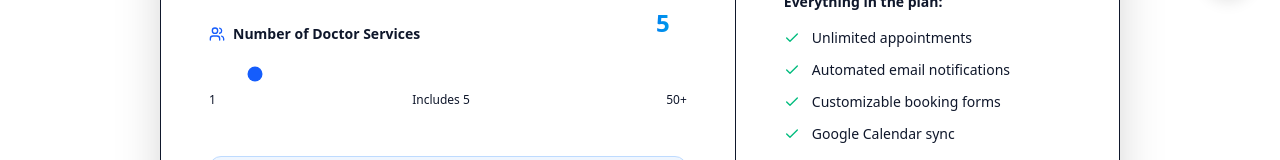
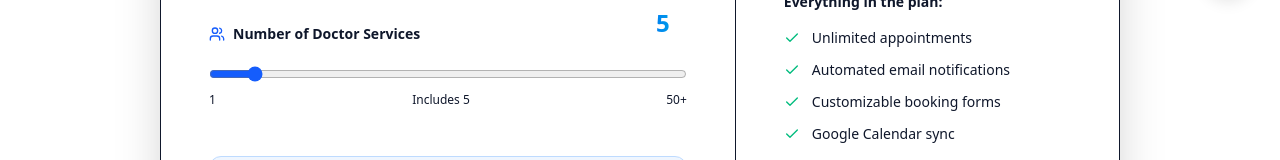
Before and after one commit to Standard-Digitals/clinicgo-landing, a React (Vite) app: page /pricing in a window 1280 px wide. Shown: the part 781-941 px from the top of the page. Built offline with nearby package versions, Linux system fonts and the light colour scheme; no server answers.

Commit message:
feat(): frontend booking done01

```diff
--- a/src/components/HeroSection.tsx
+++ b/src/components/HeroSection.tsx
@@ -51,10 +51,10 @@ export const HeroSection = () => {
             </p>
 
             <div className="flex flex-col sm:flex-row gap-4 justify-center lg:justify-start">
-              <Button href="/signup" size="lg" className="bg-gradient-to-r from-blue-600 to-cyan-500 hover:from-blue-700 hover:to-cyan-600 text-white cursor-pointer text-lg px-8">
+              <Button size="lg" className="bg-gradient-to-r from-blue-600 to-cyan-500 hover:from-blue-700 hover:to-cyan-600 text-white cursor-pointer text-lg px-8" onClick={() => window.open('/signup')}>
                 Start Free <ArrowRight className="ml-2 w-5 h-5" />
               </Button>
-              <Button href="/contact" size="lg" variant="outline" className="text-lg px-8 cursor-pointer">
+              <Button size="lg" variant="outline" className="text-lg px-8 cursor-pointer" onClick={() => window.open('/contact')}>
                 <Play className="mr-2 w-5 h-5" /> Live Demo
               </Button>
             </div>
--- a/src/pages/About.tsx
+++ b/src/pages/About.tsx
@@ -99,10 +99,10 @@ export default function About() {
               </p>
 
               <div className="flex flex-col sm:flex-row gap-4 justify-center lg:justify-start">
-                <Button href="/signup" size="lg" className="bg-gradient-to-r from-blue-600 to-cyan-500 hover:from-blue-700 hover:to-cyan-600 text-white cursor-pointer text-lg px-8">
+                <Button size="lg" className="bg-gradient-to-r from-blue-600 to-cyan-500 hover:from-blue-700 hover:to-cyan-600 text-white cursor-pointer text-lg px-8" onClick={() => window.open('/signup')}>
                   Start Free Trial <ArrowRight className="ml-2 w-5 h-5" />
                 </Button>
-                <Button href="/contact" size="lg" variant="outline" className="text-lg px-8 cursor-pointer">
+                <Button size="lg" variant="outline" className="text-lg px-8 cursor-pointer" onClick={() => window.open('/contact')}>
                   <Play className="mr-2 w-5 h-5" /> Watch Live Demo
                 </Button>
               </div>
--- a/src/pages/Pricing.tsx
+++ b/src/pages/Pricing.tsx
@@ -42,7 +42,7 @@ export default function Pricing() {
       {/* Pricing Calculator */}
       <section className="px-4 sm:px-6 lg:px-8 max-w-5xl mx-auto mb-16 sm:mb-24">
         <motion.div initial={{ opacity: 0, y: 20 }} whileInView={{ opacity: 1, y: 0 }} viewport={{ once: true }}>
-          <Card className="overflow-hidden border-border shadow-2xl">
+          <Card className="border-border shadow-2xl">
             <div className="flex flex-col lg:flex-row">
               {/* Left Side: Calculator */}
               <div className="p-6 sm:p-8 lg:p-12 lg:w-3/5 border-b lg:border-b-0 lg:border-r border-border bg-muted/30">
@@ -54,13 +54,13 @@ export default function Pricing() {
                 {/* Toggle */}
                 <div className="bg-card p-1.5 sm:p-2 rounded-2xl border border-border shadow-sm mb-8 sm:mb-10 flex">
                   <button
-                    onClick={() => setIsYearly(true)}
+                    onClick={() => setIsYearly(false)}
                     className={`flex-1 py-2.5 sm:py-3 text-xs sm:text-sm font-bold rounded-xl transition-all duration-300 ${!isYearly ? 'bg-gradient-to-r from-blue-600 to-cyan-500 text-white shadow-md' : 'text-muted-foreground hover:text-foreground'}`}
                   >
                     Monthly Billing
                   </button>
                   <button
-                    onClick={() => setIsYearly(false)}
+                    onClick={() => setIsYearly(true)}
                     className={`flex-1 py-2.5 sm:py-3 text-xs sm:text-sm font-bold rounded-xl transition-all duration-300 flex flex-col sm:flex-row items-center justify-center gap-1 sm:gap-2 ${isYearly ? 'bg-gradient-to-r from-blue-600 to-cyan-500 text-white shadow-md' : 'text-muted-foreground hover:text-foreground'}`}
                   >
                     <span>Yearly Billing</span>
@@ -87,7 +87,8 @@ export default function Pricing() {
                     max="50"
                     value={doctors}
                     onChange={(e) => setDoctors(parseInt(e.target.value))}
-                    className="w-full h-2 bg-muted rounded-lg appearance-none cursor-pointer accent-blue-600"
+                    className="w-full h-2 rounded-lg cursor-pointer accent-blue-600"
+                    style={{ background: `linear-gradient(to right, #2563eb ${((doctors - 1) / 49) * 100}%, #e2e8f0 ${((doctors - 1) / 49) * 100}%)` }}
                   />
                   <div className="flex justify-between text-xs text-muted-foreground mt-2 font-medium">
                     <span>1</span>
```
